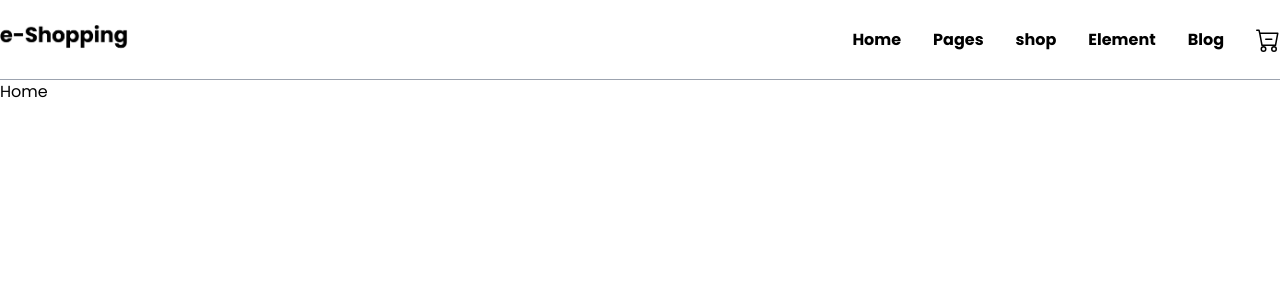
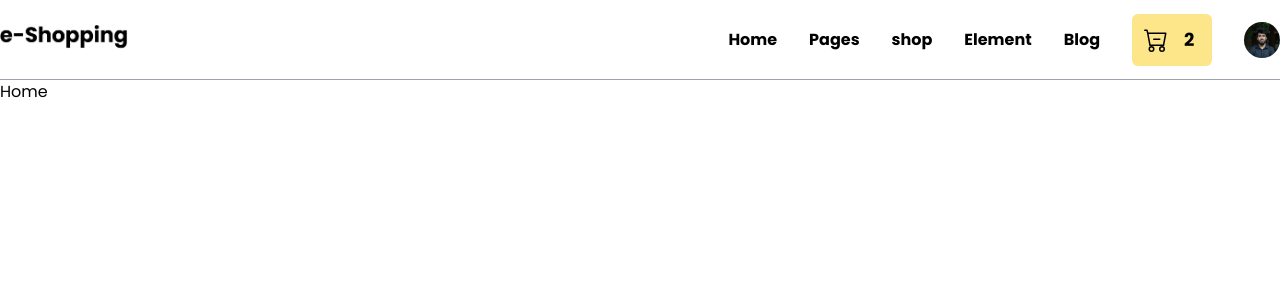
Before and after one commit to tanvir35web/e-shopping, a React (Vite) app: page / in a window 1280 px wide. Shown: the top 300 px of the page. Built offline with nearby package versions, Linux system fonts and the light colour scheme.

Commit message:
header user icon and cart item done

```diff
--- a/src/assets/index.js
+++ b/src/assets/index.js
@@ -1,4 +1,5 @@
 import darkLogo from './logoDark.png';
 import cartIcon from './cart-dash.svg'
+import userIcon from "./Tanvir.jpg"
 
-export { darkLogo, cartIcon };
+export { darkLogo, cartIcon, userIcon };
--- a/src/components/Header.jsx
+++ b/src/components/Header.jsx
@@ -1,5 +1,5 @@
 import React from "react";
-import { cartIcon, darkLogo } from "../assets";
+import { cartIcon, darkLogo, userIcon } from "../assets";
 
 export const Header = () => {
   return (
@@ -16,8 +16,13 @@ export const Header = () => {
                 <li className="text-base text-black font-bold hover:text-orange-900 hover:underline underline-offset-2 decoration-[1px] cursor-pointer "> Element </li>
                 <li className="text-base text-black font-bold hover:text-orange-900 hover:underline underline-offset-2 decoration-[1px] cursor-pointer "> Blog </li>
             </ul>
+            <div className="w-20 bg-amber-200 p-3 rounded-md flex gap-4">
+                <img className="w-6" src={ cartIcon } alt="Cart image" />
+                <p className="text-lg font-bold">2</p>
+            </div>
+
             <div>
-                <img className="w-6" src={ cartIcon } alt="Cart image" />
+                <img className="w-9 h-9 rounded-full" src={ userIcon } alt="userLogo" />
             </div>
         </div>
       </div>
```
Also changed, not shown: src/assets/Tanvir.jpg (added).
